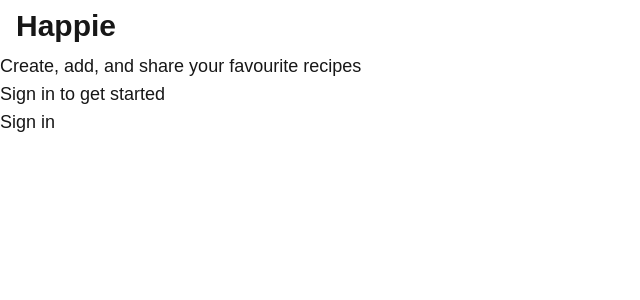
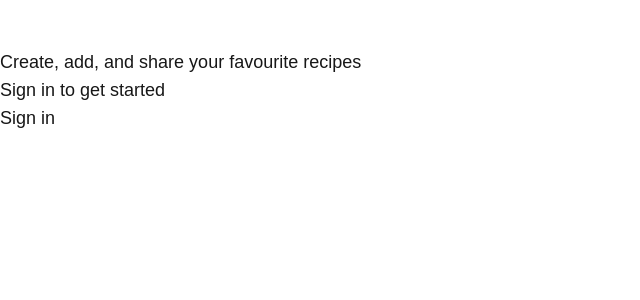
Before and after one commit to Ingerieks/spens, a Next.js app: page / in a window 1280 px wide. Shown: the top 300 px of the page, without its empty margins (0-640 px from the left). Built offline with nearby package versions, Linux system fonts and the light colour scheme; no server answers.

Commit message:
temp removed site title

```diff
--- a/app/layout.tsx
+++ b/app/layout.tsx
@@ -28,8 +28,8 @@ export default function RootLayout({
     <html lang="en">
       <body>
         <header>
-          <div className="flex flex-row justify-between items-center w-full py-2">
-            <h1 className="px-4 text-3xl font-bold">Happie</h1>
+          <div className="flex flex-row justify-end items-center w-full pt-6">
+            {/*<h1 className="px-4 text-3xl font-bold">Happie</h1>*/}
             <HamburgerMenu />
           </div>
         </header>
```
